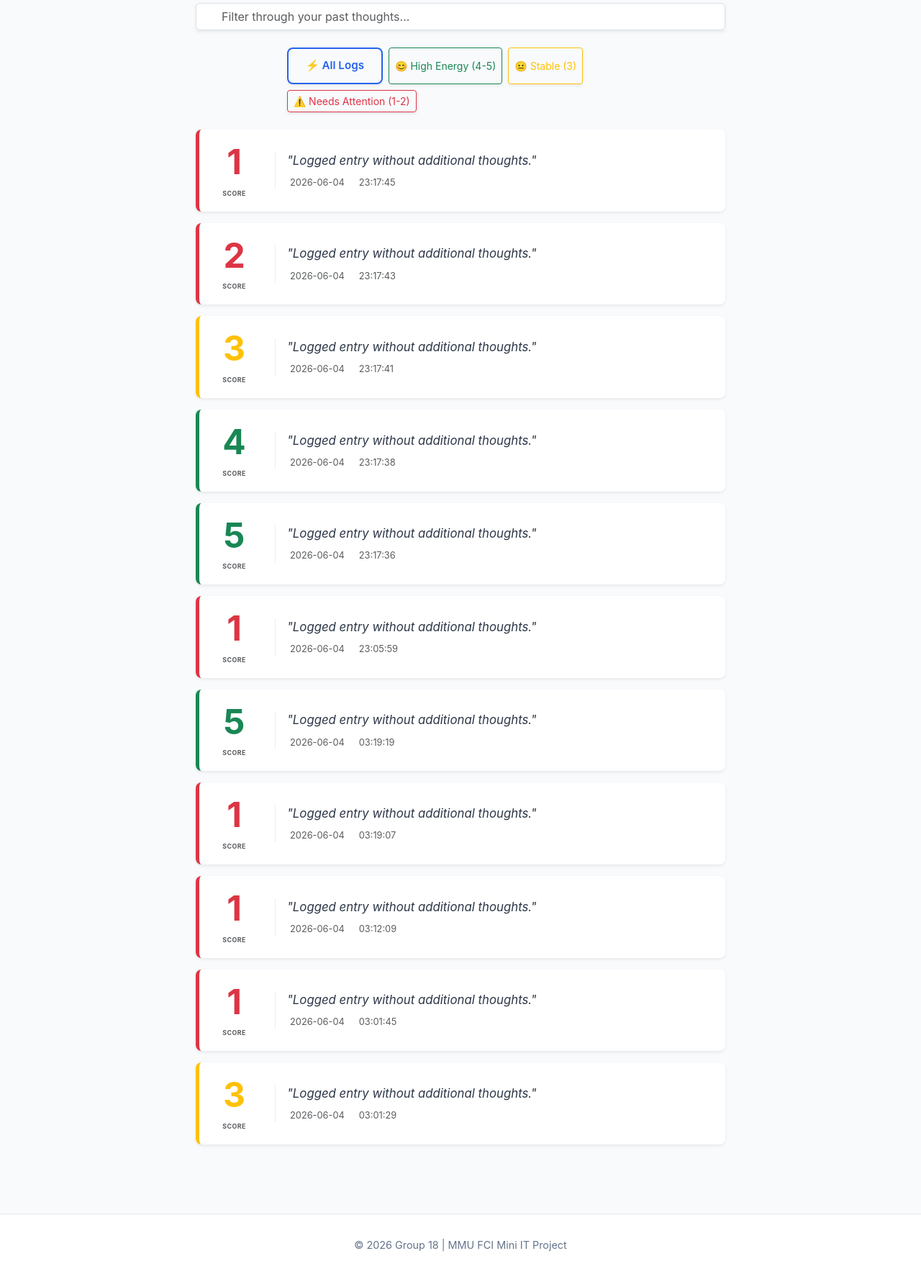
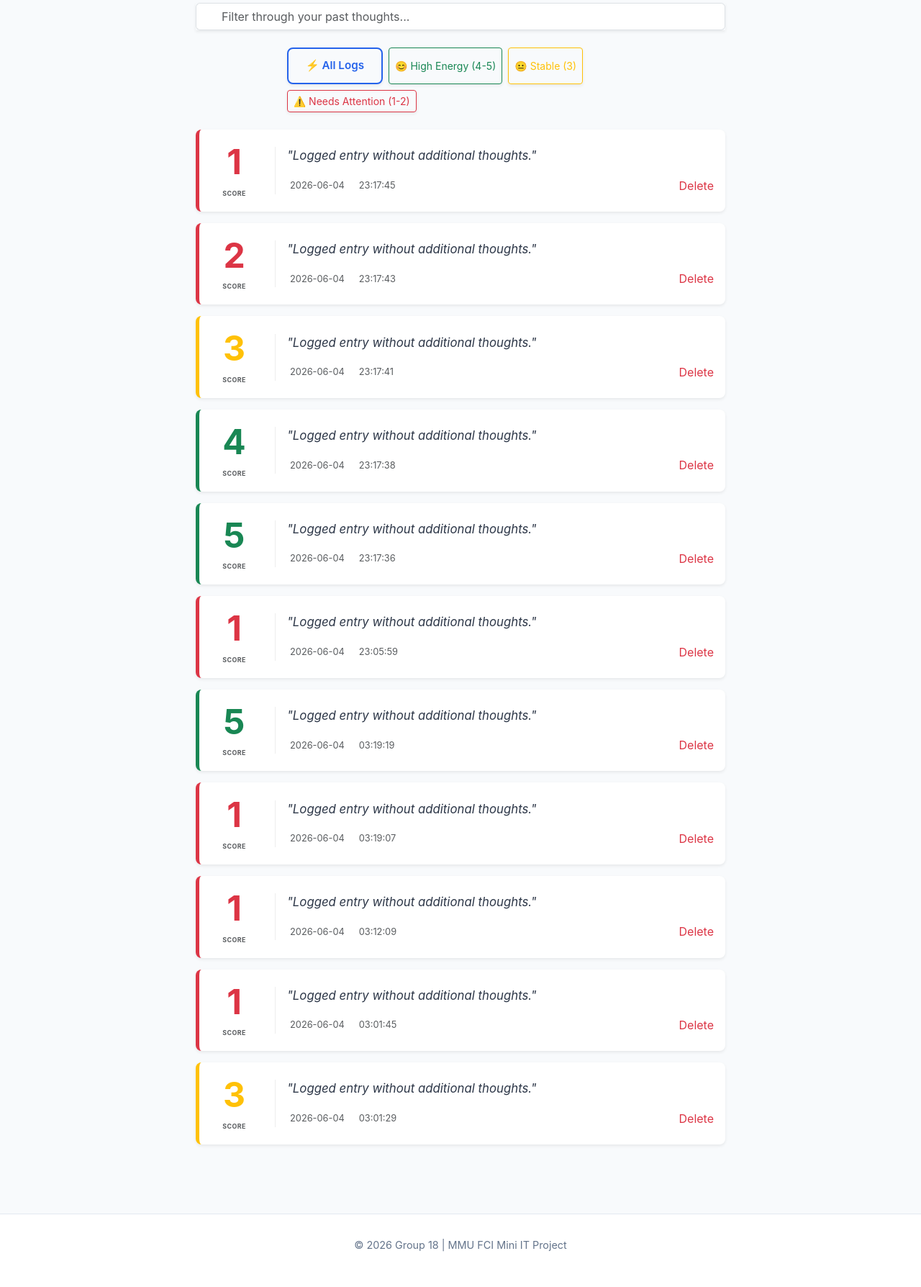
Before and after one commit to Je4emiah/2610-CSP1123-G18, a Flask app: page /history in a window 1280 px wide. Shown: the part 233-2021 px from the top of the page at 72% size. Run offline with Flask 3, Linux system fonts and the light colour scheme; a user stored in the database is signed in; data comes from the database, SQL or seed files in the repository; both versions use the stored data as it was after the commit.

Commit message:
Added delete button in history page and fixed python file

```diff
--- a/app.py
+++ b/app.py
@@ -321,14 +321,30 @@ def history():
 
     username = session['user_id']
     db = get_db()
+    # ADDED 'id' to the query columns list below
     logs = db.execute('''
-        SELECT mood_score, thought_text, timestamp
+        SELECT id, mood_score, thought_text, timestamp
         FROM mood_logs
         WHERE username = ?
         ORDER BY timestamp DESC
     ''', (username,)).fetchall()
 
     return render_template('history.html', logs=logs)
+
+@app.route('/delete_entry/<int:log_id>', methods=['POST'])
+def delete_entry(log_id):
+    if 'user_id' not in session:
+        return 'Unauthorized', 401
+
+    try:
+        db = get_db()
+        # Delete the entry matching this specific ID and user session context
+        db.execute("DELETE FROM mood_logs WHERE id = ? AND username = ?", (log_id, session['user_id']))
+        db.commit()
+        return '', 200  # Return a clean HTTP 200 OK success status back to your script
+    except Exception as e:
+        print(f"Error deleting log: {e}")
+        return 'Database Error', 500
 
 # --- TELEMETRY AND DATA VISUALIZATION API ENDPOINTS ---
 
--- a/templates/history.html
+++ b/templates/history.html
@@ -53,21 +53,20 @@
                     "{{ log.thought_text if log.thought_text else 'Logged entry without additional thoughts.' }}"
                   </p>
 
-            <div class="d-flex align-items-center gap-3 mt-2 text-muted" style="font-size: 0.8rem;">
-                  <span>
-                    <i class="far fa-calendar-alt text-secondary me-1"></i>
-                    {{ log.timestamp.split(' ')[0] }}
-                  </span>
-                  <span>
-                    <i class="far fa-clock text-secondary me-1"></i>
-                    {{ log.timestamp.split(' ')[1] }}
-                  </span>
+                  <div class="d-flex align-items-center justify-content-between mt-3 text-muted" style="font-size: 0.8rem;">
+                    <div class="d-flex gap-3">
+                      <span><i class="far fa-calendar-alt me-1"></i> {{ log.timestamp.split(' ')[0] }}</span>
+                      <span><i class="far fa-clock me-1"></i> {{ log.timestamp.split(' ')[1] }}</span>
+                    </div>
+
+                    <button class="btn btn-link text-danger p-0 border-0 text-decoration-none"
+                            onclick="deleteEntry('{{ log.id }}', this)">
+                      <i class="fas fa-trash-alt me-1"></i> Delete
+                    </button>
                   </div>
                 </div>
 
-              </div>
-            </div>
-          {% endfor %}
+              </div> </div> {% endfor %}
         {% else %}
           <div class="text-center py-5 shadow-sm border rounded-3 bg-white">
             <div class="display-1 text-muted mb-3">📝</div>
@@ -105,22 +104,18 @@
 
     // --- 2. MOOD BUTTON FILTER ---
     function filterMood(type, element) {
-      // Manage active button visual states
       document.querySelectorAll('.filter-btn').forEach(btn => {
-        // Reset active primary buttons back to outline mode
         if (btn.classList.contains('btn-primary')) btn.classList.replace('btn-primary', 'btn-outline-primary');
         if (btn.classList.contains('btn-success')) btn.classList.replace('btn-success', 'btn-outline-success');
         if (btn.classList.contains('btn-warning')) btn.classList.replace('btn-warning', 'btn-outline-warning');
         if (btn.classList.contains('btn-danger')) btn.classList.replace('btn-danger', 'btn-outline-danger');
       });
 
-      // Make the clicked button solid active
       if (type === 'all') element.classList.replace('btn-outline-primary', 'btn-primary');
       else if (type === 'good') element.classList.replace('btn-outline-success', 'btn-success');
       else if (type === 'neutral') element.classList.replace('btn-outline-warning', 'btn-warning');
       else if (type === 'bad') element.classList.replace('btn-outline-danger', 'btn-danger');
 
-      // Filter your log cards based on score thresholds
       let cards = document.querySelectorAll('.card.mb-3');
       cards.forEach(card => {
         let scoreElement = card.querySelector('.display-5');
@@ -141,6 +136,22 @@
         }
       });
     }
+
+    // --- 3. QUICK AJAX DELETE (Moved Out and Fixed) ---
+    function deleteEntry(logId, btn) {
+      if (confirm("Permanently delete this entry?")) {
+        fetch(`/delete_entry/${logId}`, { method: 'POST' })
+        .then(res => {
+          if (res.ok) {
+            btn.closest('.card.mb-3').remove();
+
+            let badge = document.querySelector('.badge.bg-secondary');
+            if (badge) badge.innerText = `${parseInt(badge.innerText) - 1} entries`;
+          } else {
+            alert("Delete failed.");
+          }
+        });
+      }
+    }
   </script>
-
 {% endblock %}
```
Also changed, not shown: mindmetric.db. Lines whose indentation alone changed are shown as unchanged.
